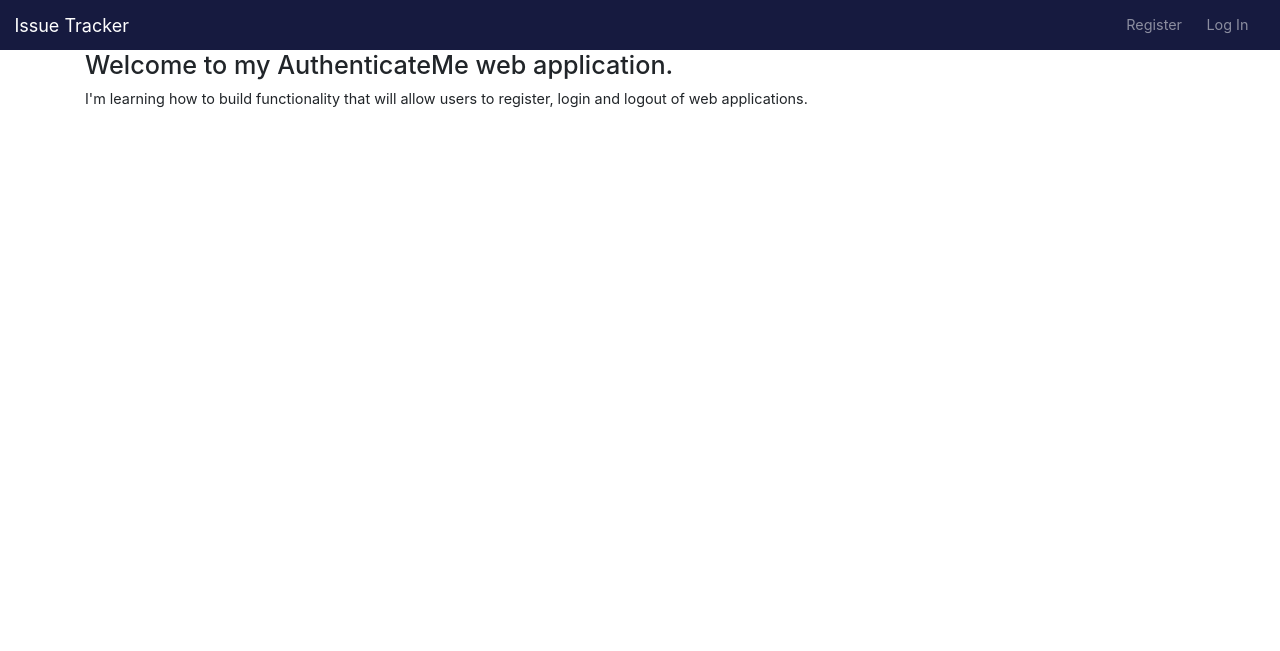
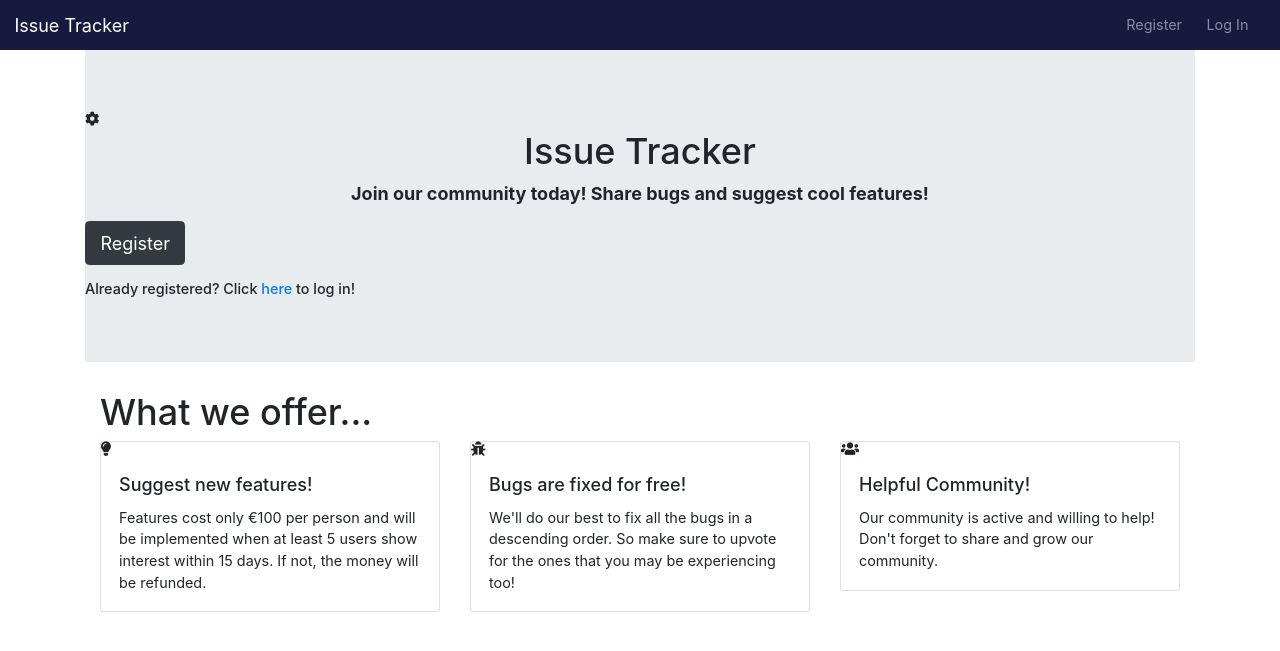
Before and after one commit to luisanegri/issue-tracker, a Django app: page /accounts/index/ in a window 1280 px wide. Shown: the top 651 px of the page. Run offline with Django 3.2, Linux system fonts and the light colour scheme; some libraries are stand-ins or nearby versions.

Commit message:
landing page

```diff
--- a/accounts/templates/index.html
+++ b/accounts/templates/index.html
@@ -1,5 +1,45 @@
-{% extends 'base.html' %}
-{% block content %}
-<h3>Welcome to my AuthenticateMe web application.</h3>
-<p>I'm learning how to build functionality that will allow users to register, login and logout of web applications.</p>
+{% extends 'base.html' %} {% block content %}
+<div class="jumbotron jumbotron-fluid" id="jumbo-cta">
+  <div class="jumbo-logo-wrapper"><i class="fas fa-cog" id="jumbo-logo"></i></div>
+  <h1 class="text-center jumbo-title">Issue Tracker</h1>
+  <p class="lead text-center font-weight-bold" id="jumbo-text">Join our community today! Share bugs and suggest cool features!</p>
+  <div class="btn-cta">
+    <a class="btn btn-dark btn-lg" href="{% url 'register' %}" role="button">Register</a>
+    <h6 style="margin-top: 15px;">Already registered? Click <a href="{% url 'login' %}">here</a> to log in!</h6>
+  </div>
+</div>
+<div class="container">
+  <div class="b-features">
+    <h1 class="cards-title">What we offer...</h1>
+    <div class="row">
+      <div class="col-md-4">
+        <div class="card card-info">
+          <i class="fas fa-lightbulb card-icon"></i>
+          <div class="card-body">
+            <h5 class="card-title">Suggest new features!</h5>
+            <p class="card-text">Features cost only €100 per person and will be implemented when at least 5 users show interest within 15 days. If not, the money will be refunded.</p>
+          </div>
+        </div>
+      </div>
+      <div class="col-md-4">
+        <div class="card card-info">
+          <i class="fas fa-bug card-icon"></i>
+          <div class="card-body ">
+            <h5 class="card-title">Bugs are fixed for free!</h5>
+            <p class="card-text">We'll do our best to fix all the bugs in a descending order. So make sure to upvote for the ones that you may be experiencing too!</p>
+          </div>
+        </div>
+      </div>
+      <div class="col-md-4">
+        <div class="card card-info">
+          <i class="fas fa-users card-icon"></i>
+          <div class="card-body">
+            <h5 class="card-title">Helpful Community!</h5>
+            <p class="card-text">Our community is active and willing to help! Don't forget to share and grow our community.</p>
+          </div>
+        </div>
+      </div>
+    </div>
+  </div>
+</div>
 {% endblock %}
```
